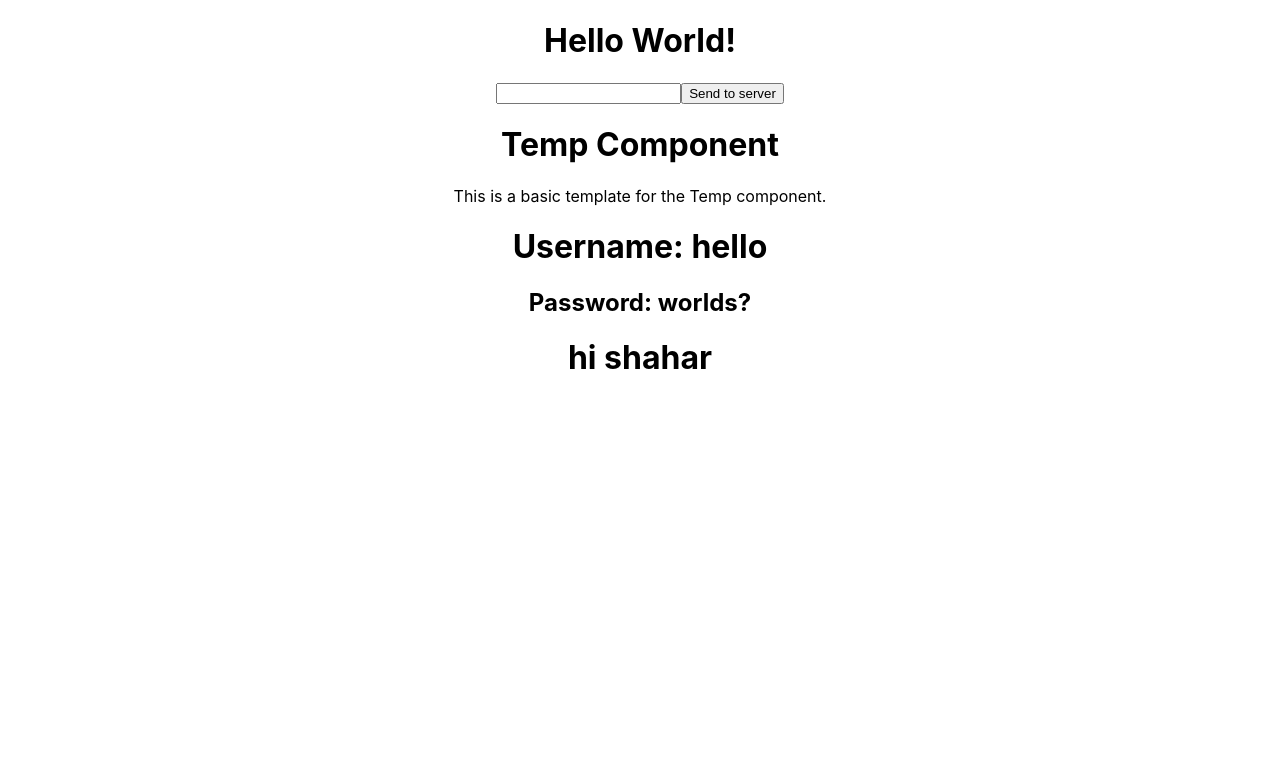
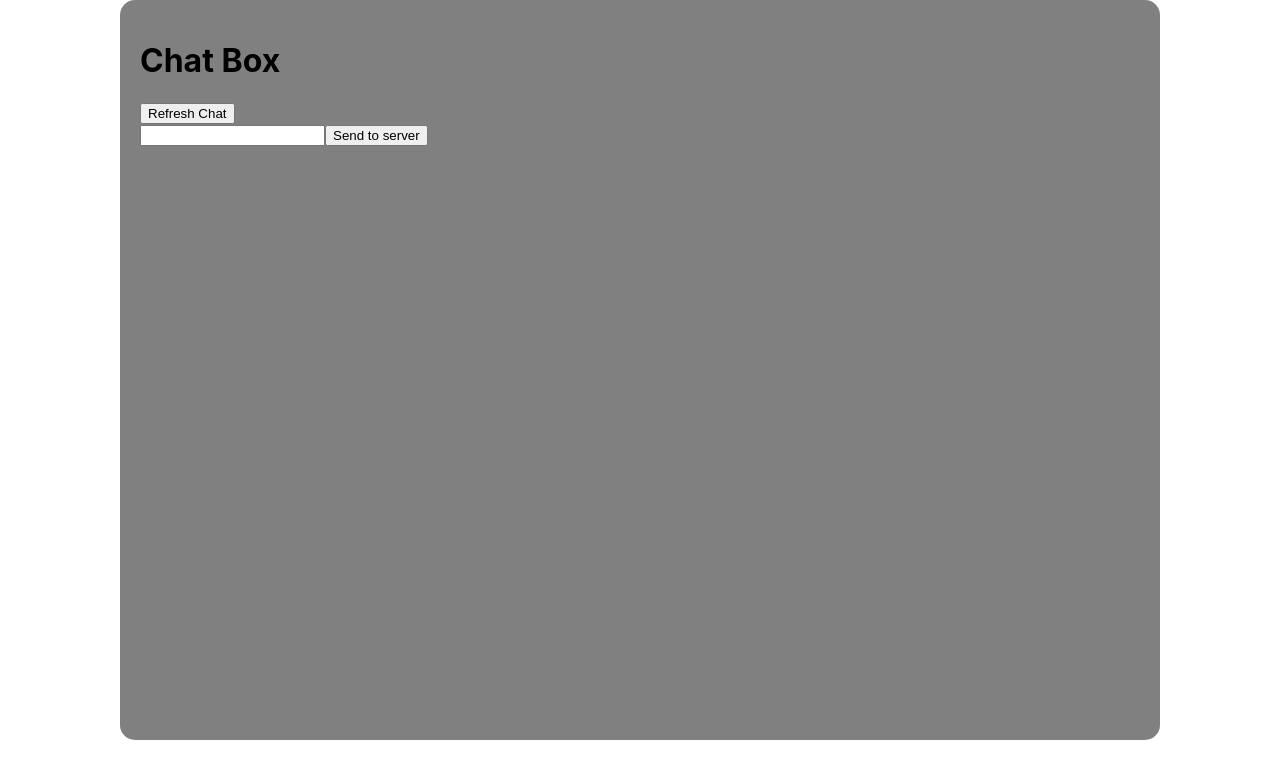
Before and after one commit to shaharbaror/ReactChat, a React (Create React App) app: page / in a window 1280 px wide. Shown: the top 778 px of the page. Built offline with nearby package versions, Linux system fonts and the light colour scheme.

Commit message:
actual shit

```diff
--- a/src/App.tsx
+++ b/src/App.tsx
@@ -2,6 +2,7 @@ import React, { useState } from "react";
 import "./CSS/App.css";
 
 import Temp from "./Components/Temp.tsx";
+import ChatBox from "./Components/Chat/ChatBox.tsx";
 
 function App() {
   const [userInput, setUserInput] = useState("");
@@ -25,24 +26,29 @@ function App() {
       console.error(error);
     }
   };
+  // return (
+  //   <div className='App'>
+  //     <h1>Hello World!</h1>
+  //     <input
+  //       type='text'
+  //       value={userInput}
+  //       onChange={(e) => setUserInput(e.target.value)}
+  //     />
+  //     <button
+  //       onClick={() => {
+  //         SendMessage();
+  //       }}
+  //     >
+  //       Send to server
+  //     </button>
+  //     <h2>{serverResponse}</h2>
+  //     <Temp username='hello' password='worlds?' />
+  //     <h1>hi shahar</h1>
+  //   </div>
+  // );
   return (
-    <div className='App'>
-      <h1>Hello World!</h1>
-      <input
-        type='text'
-        value={userInput}
-        onChange={(e) => setUserInput(e.target.value)}
-      />
-      <button
-        onClick={() => {
-          SendMessage();
-        }}
-      >
-        Send to server
-      </button>
-      <h2>{serverResponse}</h2>
-      <Temp username='hello' password='worlds?' />
-      <h1>hi shahar</h1>
+    <div className='ChatWrapper'>
+      <ChatBox />
     </div>
   );
 }
--- a/src/CSS/App.css
+++ b/src/CSS/App.css
@@ -36,3 +36,10 @@
     transform: rotate(360deg);
   }
 }
+
+.ChatWrapper {
+  width: 100vw;
+  height: 100vh;
+  display: flex;
+  justify-content: center;
+}
--- /dev/null
+++ b/src/CSS/ChatBox.css
@@ -0,0 +1,7 @@
+.ChatBox {
+  height: 700px;
+  width: 1000px;
+  background-color: gray;
+  border-radius: 15px;
+  padding: 20px;
+}
--- /dev/null
+++ b/src/Components/Chat/ChatBox.tsx
@@ -0,0 +1,17 @@
+import React from "react";
+import "../../CSS/ChatBox.css";
+
+import MessageGetter from "./MessageGetter.tsx";
+import MessageCreator from "./MessageCreator.tsx";
+
+const ChatBox = () => {
+  return (
+    <div className='ChatBox'>
+      <h1>Chat Box</h1>
+      <MessageGetter />
+      <MessageCreator userName='Shahar' />
+    </div>
+  );
+};
+
+export default ChatBox;
--- /dev/null
+++ b/src/Components/Chat/MessageCreator.tsx
@@ -0,0 +1,52 @@
+import React from "react";
+
+import { useState } from "react";
+
+const MessageCreator = ({ userName }: { userName: string }) => {
+  const [userInput, setUserInput] = useState("");
+
+  const SendMessage = async () => {
+    try {
+      const response = await fetch("http://localhost:3000", {
+        method: "POST",
+        headers: {
+          "Content-Type": "application/json",
+        },
+        body: JSON.stringify({
+          message: {
+            purpose: "addMessage",
+            content: { username: userName, message: userInput },
+          },
+        }),
+      });
+      if (!response.ok) {
+        throw new Error("Failed to send message");
+      }
+      const data = await response.json();
+
+      console.log(`Server response: ${data}`);
+      setUserInput("");
+    } catch (error) {
+      console.error(error);
+    }
+  };
+
+  return (
+    <div>
+      <input
+        type='text'
+        value={userInput}
+        onChange={(e) => setUserInput(e.target.value)}
+      />
+      <button
+        onClick={() => {
+          SendMessage();
+        }}
+      >
+        Send to server
+      </button>
+    </div>
+  );
+};
+
+export default MessageCreator;
--- /dev/null
+++ b/src/Components/Chat/MessageGetter.tsx
@@ -0,0 +1,45 @@
+import React from "react";
+
+import { useState } from "react";
+const MessageGetter = () => {
+  const [userInput, setUserInput] = useState([{ message: "", username: "" }]);
+  const [serverResponse, setServerResponse] = useState("");
+
+  const GetMessages = async () => {
+    try {
+      const response = await fetch("http://localhost:3000/GetMessage", {
+        method: "GET",
+        headers: {
+          "Content-Type": "application/json",
+        },
+      });
+      if (!response.ok) {
+        throw new Error("Failed to get messages");
+      }
+      const data = await response.json();
+      console.log(`Server response: ${data.message}`);
+      setUserInput(data.message);
+    } catch (error) {
+      console.error(error);
+    }
+  };
+  return (
+    <>
+      <div id='MessageGetter'>
+        {userInput.map((message, i) => {
+          return (
+            <div key={`message-${i}`}>
+              <h1>{message.username}</h1>
+              <p>{message.message}</p>
+            </div>
+          );
+        })}
+      </div>
+      <div>
+        <button onClick={GetMessages}> Refresh Chat</button>
+      </div>
+    </>
+  );
+};
+
+export default MessageGetter;
```
Also changed, not shown: 1 other file (tests, documents, lock files or other folders).
